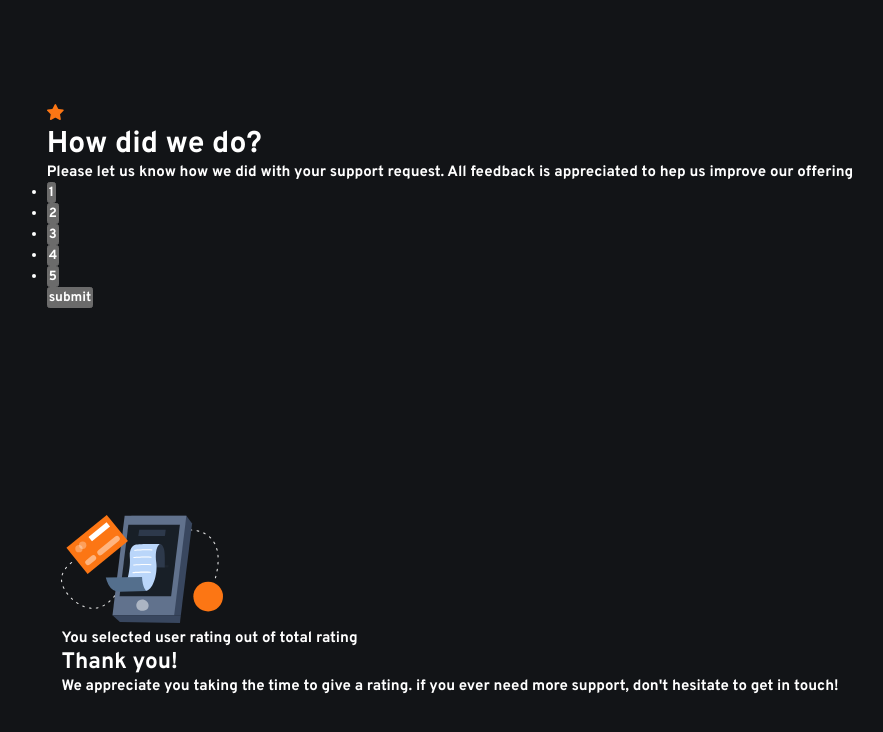
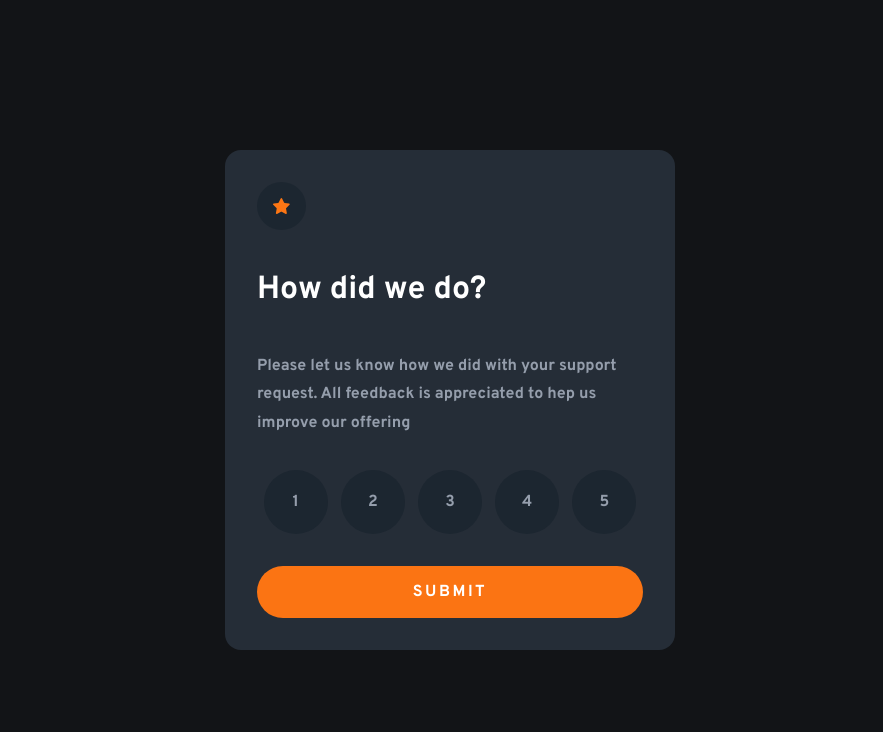
Before and after one commit to imLumarq/frontend-mentor-interactive-rating-component, a plain HTML site: page index.html in a window 1280 px wide. Shown: the whole page, without its empty margins (190-1073 px from the left). Drawn offline with Linux system fonts and the light colour scheme.

Commit message:
added all the styling for the rating card

```diff
--- a/css/styles.css
+++ b/css/styles.css
@@ -14,6 +14,7 @@
     --selected-background-color: hsl(216, 12%, 54%);
     --card-color: hsl(213, 19%, 18%);
     --body-background-color: hsl(216, 12%, 8%);
+    --rating-background-color: hsl(210, 26%, 15%);
 
     /**************************
     Typography
@@ -22,7 +23,7 @@
     --font-family: "Overpass", sans-serif;
 
     /*15px*/
-    --font-size: 0.9375rem;
+    --font-size: 1rem;
     --weight-400: 400;
     --weight-700: 700;
 }
@@ -40,9 +41,23 @@ Global reset
     padding: 0;
 }
 
+ul {
+    list-style-type: none;
+}
+
+button {
+    outline: none;
+    border: none;
+    cursor: pointer;
+    font-size: var(--font-size);
+}
+
+p {
+    color: var(--para-text-color);
+}
+
 html {
     color-scheme: dark;
-    font-size: var(--font-size);
 }
 
 html,
@@ -55,9 +70,93 @@ main {
 
 body {
     background: var(--body-background-color);
+    line-height: 1.8;
+    font-size: var(--font-size);
 }
 
 main {
     display: grid;
     place-items: center;
 }
+
+.card {
+    flex-direction: column;
+    background-color: var(--card-color);
+    border-radius: var(--border-radius);
+    padding: 2rem;
+    display: none;
+    width: 80vw;
+    max-width: 450px;
+    gap: 2rem;
+}
+
+.card.active {
+    display: flex;
+}
+
+/**************************
+Rating card
+**************************/
+.star {
+    border-radius: var(--border-radius-circle);
+    background-color: var(--rating-background-color);
+    padding: 1rem;
+    align-self: flex-start;
+    display: flex;
+    justify-content: center;
+    align-items: center;
+}
+
+.rating-card ul {
+    display: flex;
+    justify-content: center;
+    align-items: center;
+}
+
+.rating-card ul li {
+    flex: 1;
+    display: flex;
+    justify-content: center;
+    align-items: center;
+}
+
+.rating-card ul li>button {
+    width: 4rem;
+    height: 4rem;
+    padding: 1rem;
+    border-radius: var(--border-radius-circle);
+    color: var(--para-text-color);
+    background-color: var(--rating-background-color);
+}
+
+.rating-card ul li>button.active {
+    color: white;
+    background-color: var(--para-text-color);
+}
+
+.rating-card ul li>button:hover,
+.rating-card ul li>button:focus {
+    transition: background-color 1s ease, color 1s ease;
+    background-color: var(--accent-color);
+    color: var(--white);
+}
+
+.rating-card>button {
+    background-color: var(--accent-color);
+    border-radius: calc(var(--border-radius) * 2);
+    padding: 1rem;
+    text-transform: uppercase;
+    letter-spacing: 2.5px;
+    color: white;
+}
+
+.rating-card>button:hover,
+.rating-card>button:focus {
+    transition: background-color 1s ease, color 1s ease;
+    background-color: var(--white);
+    color: var(--accent-color);
+}
+
+/**************************
+Thank you card
+**************************/
```
